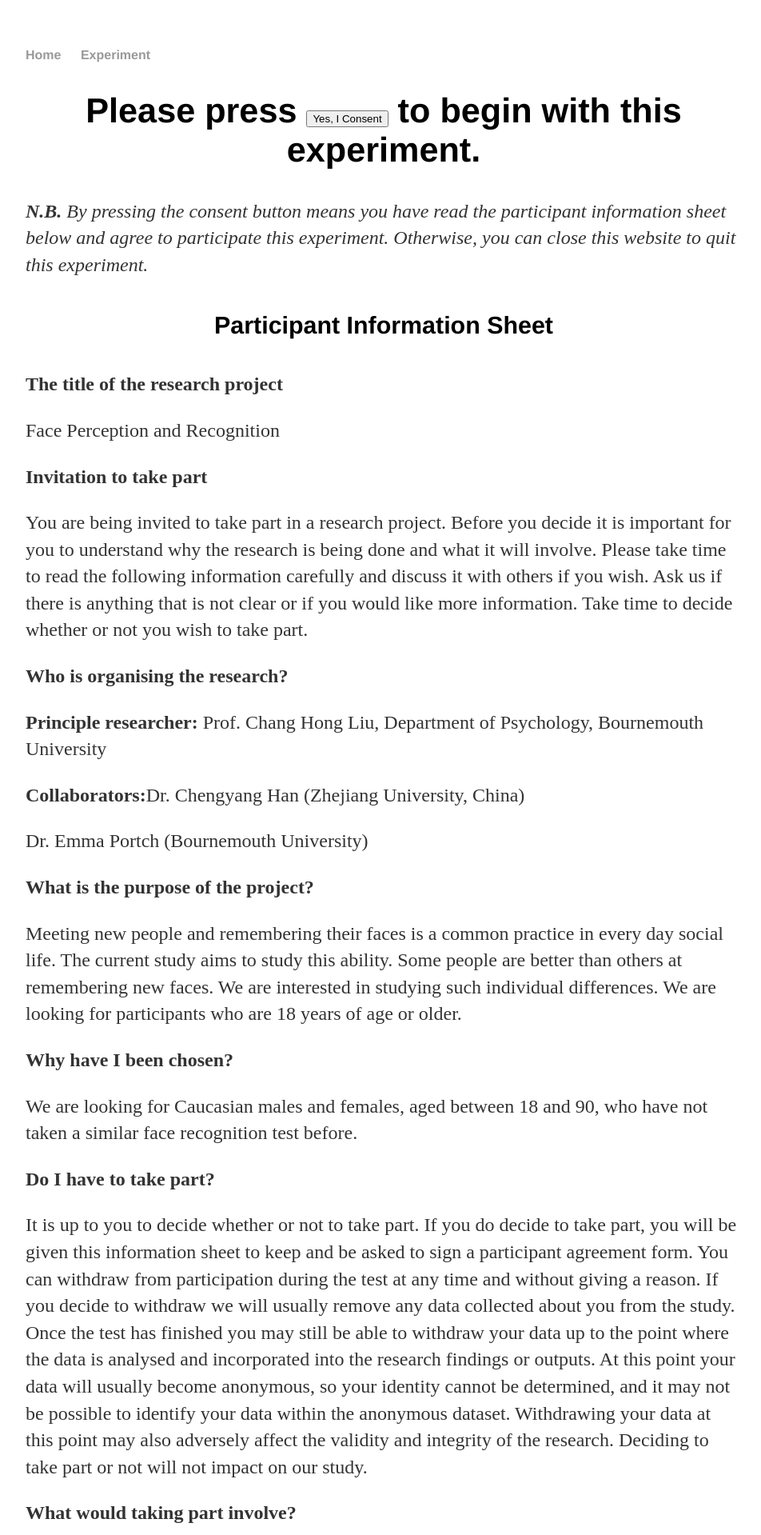
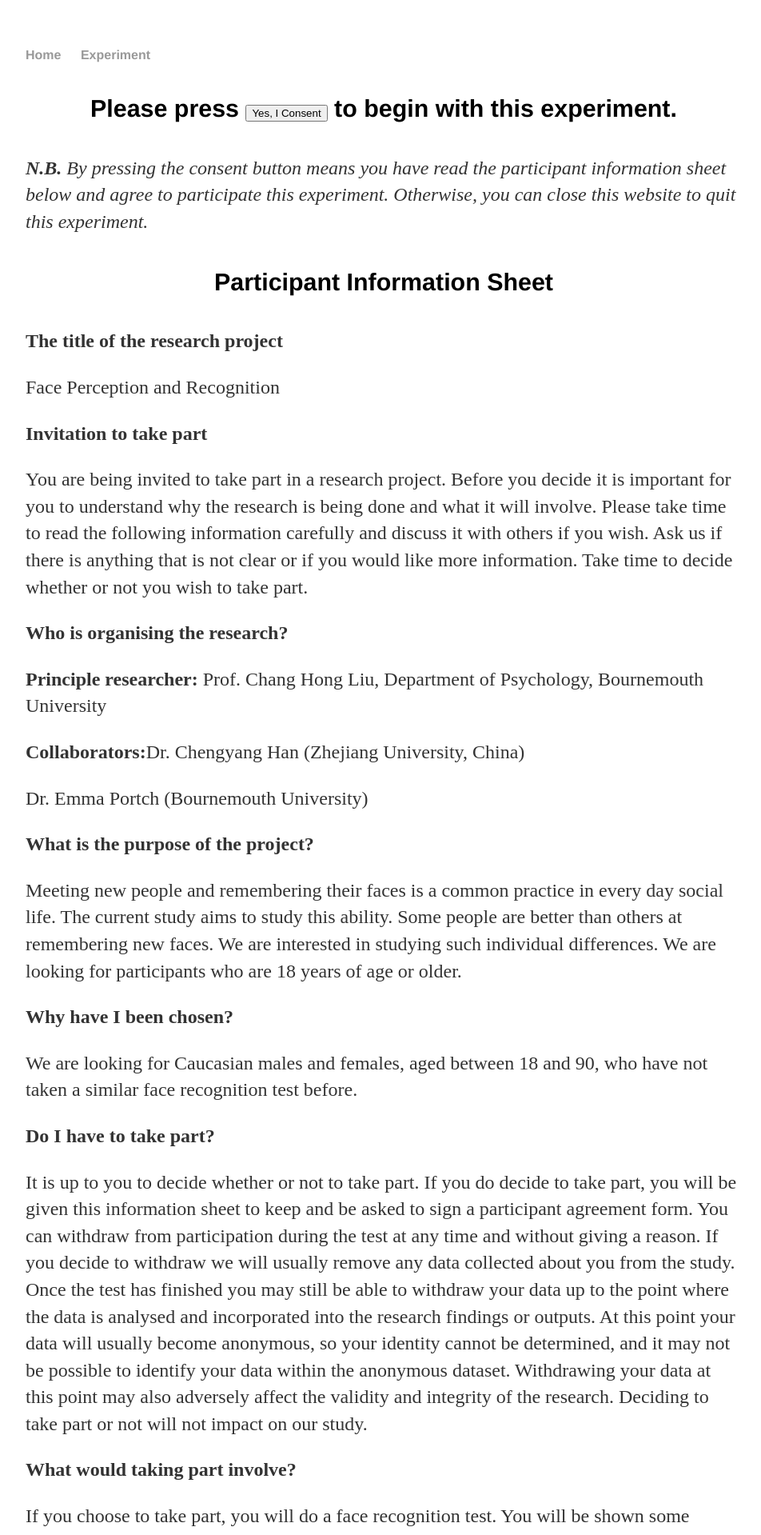
Before and after one commit to chengyanghan/chengyanghan.github.io, a Jekyll site: the page built from experiment/cfmt/index.html, in a window 1280 px wide. Shown: the top 1919 px of the page at 80% size, without its empty margins (160-1112 px from the left). Built offline with Jekyll 4.4.1, drawn with Linux system fonts in a browser that asks for light colours.

```diff
--- a/experiment/cfmt/index.html
+++ b/experiment/cfmt/index.html
@@ -3,7 +3,7 @@ layout: defaultExp
 title: Chengyang Han
 ---
 <div class="blurb">
-	<h2><b>Please press <a href="https://pavlovia.org/run/chengyang/cfmt_morphed3/html/"><button>Yes, I Consent</button></a> to begin with this experiment.</b></h2>
+	<h4><b>Please press <a href="https://pavlovia.org/run/chengyang/cfmt_morphed3/html/"><button>Yes, I Consent</button></a> to begin with this experiment.</b></h4>
 	<p><i><b>N.B.</b> By pressing the consent button means you have read the participant information sheet below and agree to participate this experiment. Otherwise, you can close this website to quit this experiment. </i></p>
 
 	<h4><b>Participant Information Sheet</b></h4>
```
